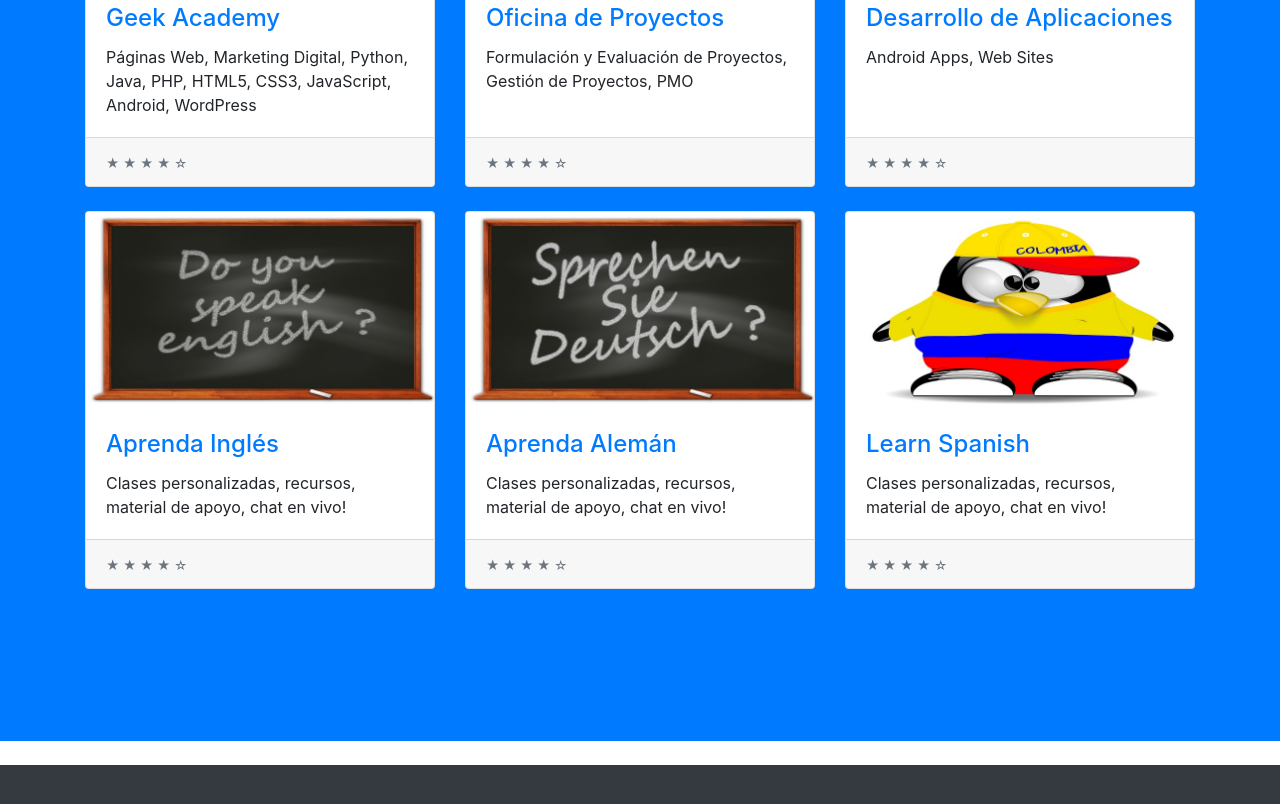
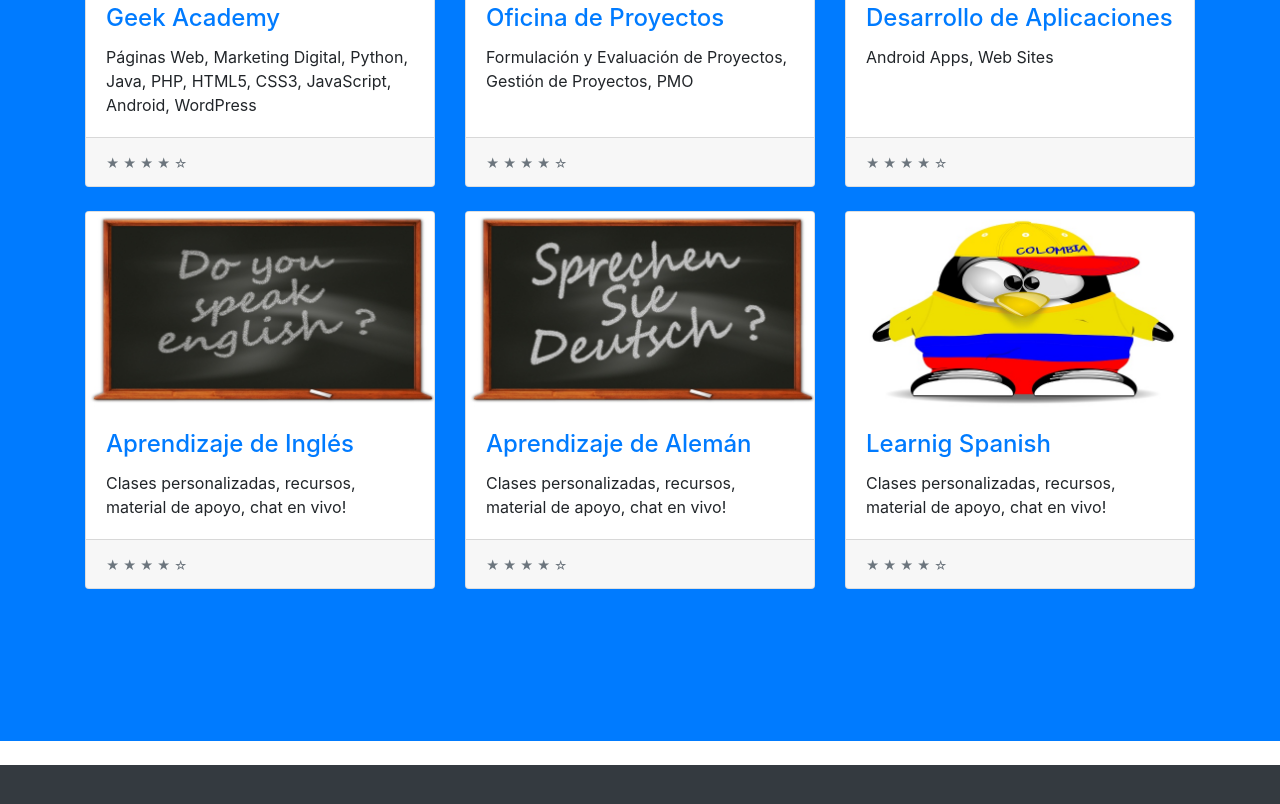
Before and after one commit to scharss/h, a website with bundled scripts: page index.html in a window 1280 px wide. Shown: the part 1168-1972 px from the top of the page. Built offline with nearby package versions, Linux system fonts and the light colour scheme.

Commit message:
Update index.html

```diff
--- a/index.html
+++ b/index.html
@@ -75,7 +75,7 @@
             <hr>
           </div>
           <div class="col-lg-8 mx-auto">
-            <p class="text-faded mb-5"><strong>Programming, Project Management Office, Consulting, Web Developer</strong> </p>
+            <p class="text-faded mb-5"><strong>Programación, Oficina de Gestión de Proyectos, Consultoría, Desarrollador Web, Apps</strong> </p>
             <a class="btn btn-primary btn-xl js-scroll-trigger" href="#about">Descubre más</a>
           </div>
         </div>
@@ -145,7 +145,7 @@
                 <a href="#"><img class="card-img-top" src="img/english.jpg" alt=""></a>
                 <div class="card-body">
                   <h4 class="card-title">
-                    <a href="#">Aprenda Inglés</a>
+                    <a href="#">Aprendizaje de  Inglés</a>
                   </h4>
                   <h5></h5>
                   <p class="card-text">Clases personalizadas, recursos, material de apoyo, chat en vivo!</p>
@@ -161,7 +161,7 @@
                 <a href="#"><img class="card-img-top" src="img/german.jpg" alt=""></a>
                 <div class="card-body">
                   <h4 class="card-title">
-                    <a href="#">Aprenda Alemán</a>
+                    <a href="#">Aprendizaje de  Alemán</a>
                   </h4>
                   <h5></h5>
                   <p class="card-text">Clases personalizadas, recursos, material de apoyo, chat en vivo!</p>
@@ -177,7 +177,7 @@
                 <a href="#"><img class="card-img-top" src="img/escritura.jpg" alt=""></a>
                 <div class="card-body">
                   <h4 class="card-title">
-                    <a href="#">Learn Spanish</a>
+                    <a href="#">Learnig Spanish</a>
                   </h4>
                   <h5></h5>
                   <p class="card-text">Clases personalizadas, recursos, material de apoyo, chat en vivo!</p>
```
